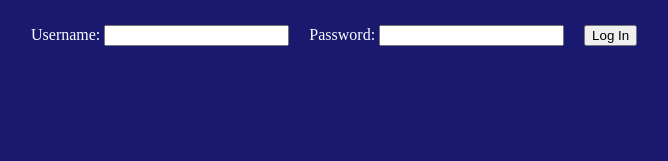
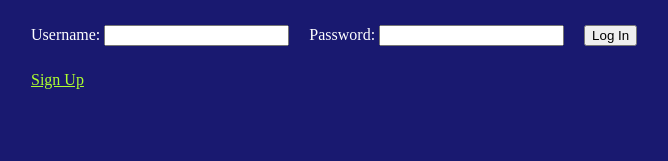
Before and after one commit to FlagonDragon/blog-api-frontend, a React (Vite) app: page /log-in in a window 1280 px wide. Shown: the top 161 px of the page, without its empty margins (2-670 px from the left). Built offline with nearby package versions, Linux system fonts and the light colour scheme.

Commit message:
add sign-up link in log-in

```diff
--- a/src/components/LogIn.jsx
+++ b/src/components/LogIn.jsx
@@ -33,6 +33,7 @@ function LogIn() {
     const navigate = useNavigate();
 
     return(
+    <>
 
     <div className="formContainer">
 
@@ -60,6 +61,9 @@ function LogIn() {
 
     </div>
 
+    <a href="sign-up">Sign Up</a>
+
+    </>
     )
 
 }
--- a/src/styles/styles.css
+++ b/src/styles/styles.css
@@ -71,3 +71,8 @@ h3 {
     margin: 25px;
     gap: 20px;
 }
+
+a {
+    margin: 25px;
+    color: greenyellow;
+}
```
